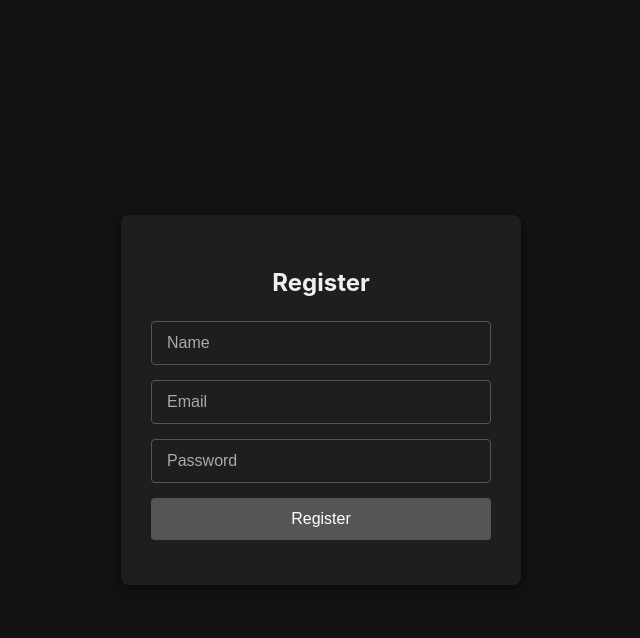
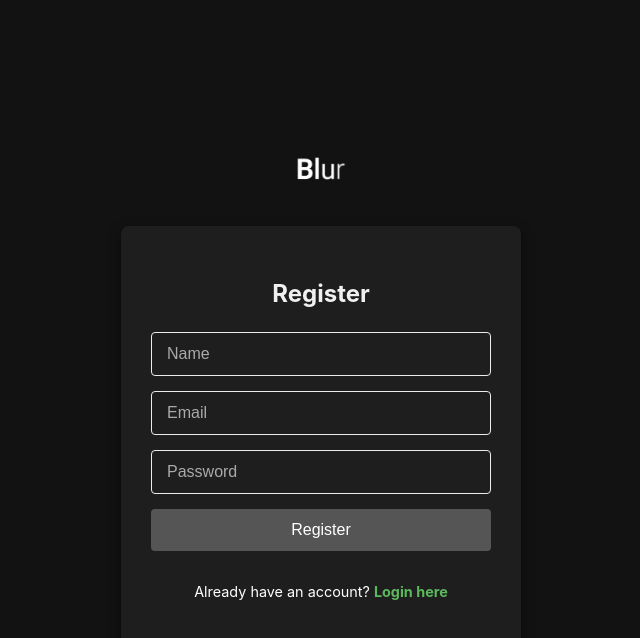
Before and after one commit to shantanuk7/blur-app, a React (Vite) app in the folder client/: page /register in a window 1280 px wide. Shown: the top 638 px of the page, without its empty margins (319-959 px from the left). Built offline with nearby package versions, Linux system fonts and the light colour scheme; the HTML template or start-up script is replaced by a standard one.

Commit message:
improved login and register

```diff
--- a/client/index.html
+++ b/client/index.html
@@ -2,7 +2,7 @@
 <html lang="en">
   <head>
     <meta charset="UTF-8" />
-    <link rel="icon" type="image/svg+xml" href="/vite.svg" />
+    <link rel="icon" type="image/svg+xml" href="/favicon.svg" />
     <meta name="viewport" content="width=device-width, initial-scale=1.0, maximum-scale=1.0, user-scalable=no">
     <title>Blur | Privacy Focused Note Taking App</title>
   </head>
--- a/client/src/api.js
+++ b/client/src/api.js
@@ -1,7 +1,8 @@
 import axios from 'axios';
 
 const API = axios.create({
-  baseURL: 'https://blur-api-ruby.vercel.app/api'
+  // baseURL: 'https://blur-api-ruby.vercel.app/api'
+  baseURL: 'http://localhost:5000/api'
 });
 
 export default API;
--- a/client/src/index.css
+++ b/client/src/index.css
@@ -4,9 +4,9 @@
 :root {
   --background-color: #121212;
   --text-color: #ffffff;
-  --border-color: #555;
+  --border-color: #ececec;
   --input-bg-color: transparent;
-  --button-bg-color: #333;
+  --button-bg-color: transparent;
   --button-hover-bg-color: #555;
   --icon-color: var(--text-color);
 }
--- a/client/src/pages/Home.jsx
+++ b/client/src/pages/Home.jsx
@@ -73,7 +73,6 @@ const Home = () => {
   );
 };
 
-// Keep or move styles to CSS
 const styles = {
   noteCard: {
     border: '1px solid var(--border-color)', // Use variable
@@ -84,7 +83,6 @@ const styles = {
     backgroundColor: 'var(--button-bg-color)', // Example background
     transition: 'background-color 0.2s ease',
   },
-  // Remove fab style from here if using .fab class in CSS
 };
 
 
--- a/client/src/pages/Login.jsx
+++ b/client/src/pages/Login.jsx
@@ -1,7 +1,8 @@
 import React, { useState, useEffect } from 'react';
 import API from '../api';
-import { useNavigate } from 'react-router-dom';
+import { useNavigate, Link } from 'react-router-dom'; // Import Link
 import './authStyles.css';
+import logo from "../assets/blur-logo.png";
 
 const Login = () => {
   const [formData, setFormData] = useState({ email: '', password: '' });
@@ -36,6 +37,9 @@ const Login = () => {
 
   return (
     <div className="auth-container">
+      <div className="auth-logo">
+        <img src={logo} alt="Privacy Focused Note Taking PWA" />
+      </div>
       <div className="auth-card">
         <h2>Login</h2>
         {message && <p className="auth-message">{message}</p>}
@@ -58,6 +62,9 @@ const Login = () => {
           />
           <button type="submit">Login</button>
         </form>
+        <p className="auth-link">
+          Don't have an account? <Link to="/register">Register here</Link>
+        </p>
       </div>
     </div>
   );
--- a/client/src/pages/Register.jsx
+++ b/client/src/pages/Register.jsx
@@ -1,7 +1,8 @@
 import React, { useState, useEffect } from 'react';
 import API from '../api';
-import { useNavigate } from 'react-router-dom';
+import { useNavigate, Link } from 'react-router-dom'; // Import Link
 import './authStyles.css'; // Import the CSS
+import logo from "../assets/blur-logo.png";
 
 const Register = () => {
   const [formData, setFormData] = useState({ name: '', email: '', password: '' });
@@ -32,6 +33,9 @@ const Register = () => {
 
   return (
     <div className="auth-container">
+      <div className="auth-logo">
+        <img src={logo} alt="Blur - Privacy Focused Note Taking App" />
+      </div>
       <div className="auth-card">
         <h2>Register</h2>
         {message && <p className="auth-message">{message}</p>}
@@ -62,6 +66,9 @@ const Register = () => {
           />
           <button type="submit">Register</button>
         </form>
+        <p className="auth-link">
+          Already have an account? <Link to="/login">Login here</Link>
+        </p>
       </div>
     </div>
   );
--- a/client/src/pages/authStyles.css
+++ b/client/src/pages/authStyles.css
@@ -69,6 +69,23 @@
   background-color: #444;
 }
 
+/* Link to Register Page */
+.auth-link {
+  margin-top: 15px;
+  font-size: 0.9em;
+  text-align: center;
+}
+
+.auth-link a {
+  color: #5cb85c; /* Example green color for the link */
+  text-decoration: none;
+  font-weight: bold;
+}
+
+.auth-link a:hover {
+  text-decoration: underline;
+}
+
 /* Specific to Register Page (if needed) */
 .register-form input:first-child { /* Style the name field differently if desired */
   /* Add specific styles here */
@@ -96,4 +113,19 @@
     padding: 10px 18px;
     font-size: 0.9rem;
   }
+
+  .auth-link {
+    font-size: 0.85em;
   }
+}
+
+.auth-logo {
+  display: flex;
+  justify-content: center; /* Center the logo horizontally */
+  margin-bottom: 40px; /* Add some space below the logo */
+}
+
+.auth-logo img {
+  max-width: 50px; /* Adjust the maximum width as needed */
+  height: auto; /* Maintain aspect ratio */
+}
```
Also changed, not shown: client/src/assets/blur-logo.png (added). Lines whose indentation alone changed are shown as unchanged.
